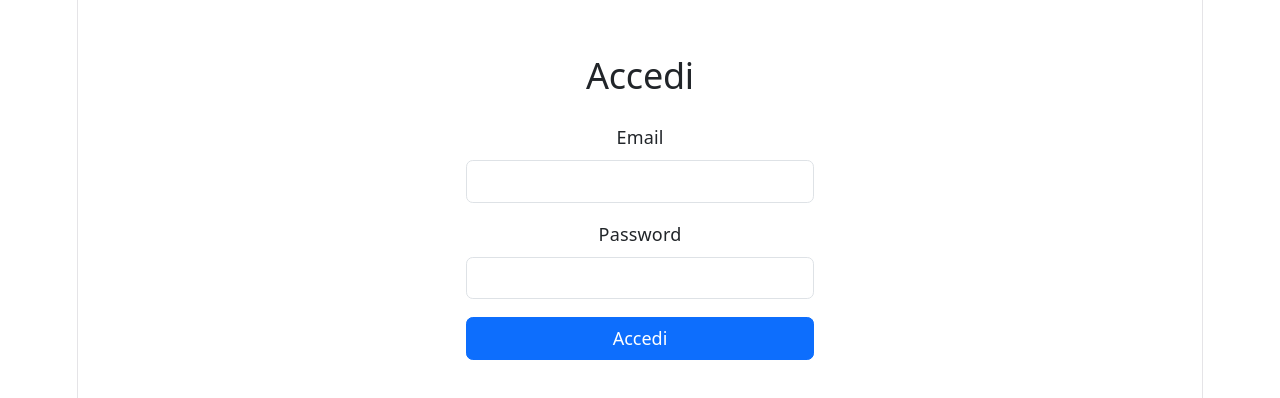
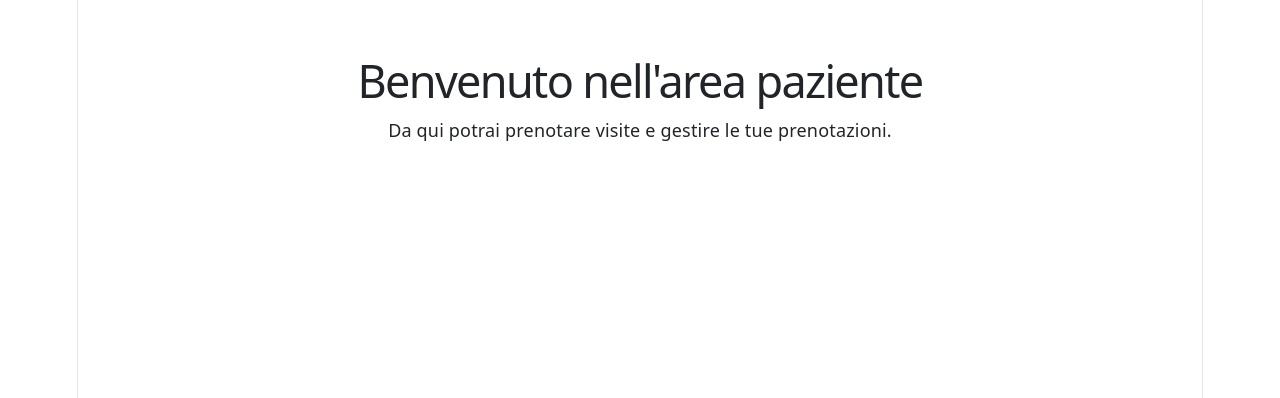
Before and after one commit to lucanistri703/pw16-clinica, a React app in the folder frontend/: page /home-paziente in a window 1280 px wide. Shown: the top 398 px of the page. Built offline with nearby package versions, Linux system fonts and the light colour scheme; the HTML template or start-up script is replaced by a standard one.

Commit message:
Aggiunta navigazione con React Router e reindirizzamento per ruolo dopo il login

```diff
--- a/frontend/package.json
+++ b/frontend/package.json
@@ -12,7 +12,8 @@
   "dependencies": {
     "bootstrap": "^5.3.8",
     "react": "^19.2.8",
-    "react-dom": "^19.2.8"
+    "react-dom": "^19.2.8",
+    "react-router-dom": "^7.18.3"
   },
   "devDependencies": {
     "@eslint/js": "^10.0.1",
--- a/frontend/src/App.jsx
+++ b/frontend/src/App.jsx
@@ -1,8 +1,15 @@
+import { BrowserRouter, Routes, Route } from 'react-router-dom'
 import Login from './pages/Login'
+import HomePaziente from './pages/HomePaziente'
 
 function App() {
   return (
-    <Login />
+    <BrowserRouter>
+      <Routes>
+        <Route path="/" element={<Login />} />
+        <Route path="/home-paziente" element={<HomePaziente />} />
+      </Routes>
+    </BrowserRouter>
   )
 }
 
--- /dev/null
+++ b/frontend/src/pages/HomePaziente.jsx
@@ -0,0 +1,10 @@
+function HomePaziente() {
+  return (
+    <div className="container mt-5">
+      <h1>Benvenuto nell'area paziente</h1>
+      <p>Da qui potrai prenotare visite e gestire le tue prenotazioni.</p>
+    </div>
+  )
+}
+
+export default HomePaziente
--- a/frontend/src/pages/Login.jsx
+++ b/frontend/src/pages/Login.jsx
@@ -1,9 +1,11 @@
 import { useState } from 'react'
+import { useNavigate } from 'react-router-dom'
 
 function Login() {
   const [email, setEmail] = useState('')
   const [password, setPassword] = useState('')
   const [errore, setErrore] = useState('')
+  const navigate = useNavigate()
 
   async function gestisciLogin(evento) {
     evento.preventDefault()
@@ -25,7 +27,13 @@ function Login() {
       localStorage.setItem('token', dati.access_token)
       localStorage.setItem('tipo_utente', dati.tipo_utente)
 
-      alert('Login riuscito! Tipo utente: ' + dati.tipo_utente)
+      if (dati.tipo_utente === 'paziente') {
+        navigate('/home-paziente')
+      } else if (dati.tipo_utente === 'segreteria') {
+        navigate('/home-paziente')
+      } else if (dati.tipo_utente === 'medico') {
+        navigate('/home-paziente')
+      }
 
     } catch (err) {
       setErrore('Errore di connessione al server')
```
Also changed, not shown: 1 other file (tests, documents, lock files or other folders).
